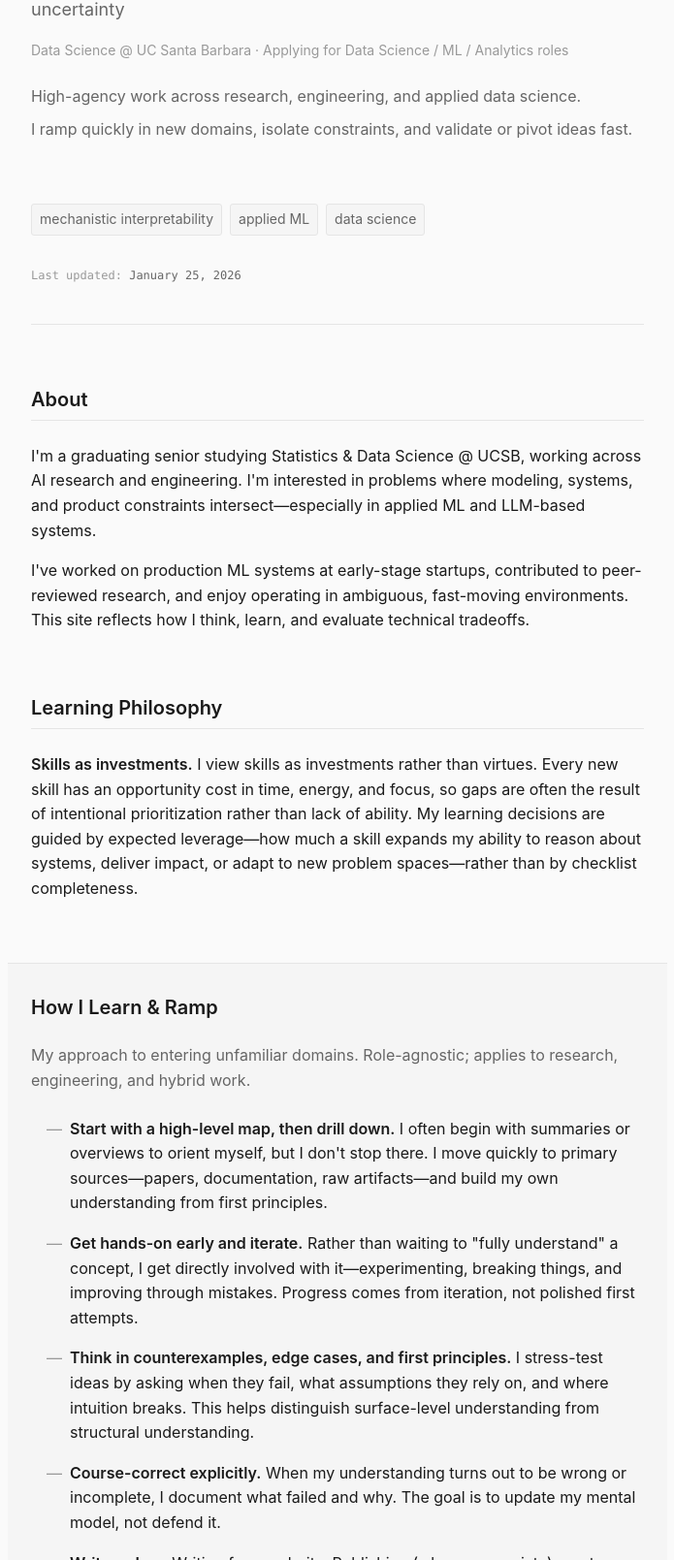
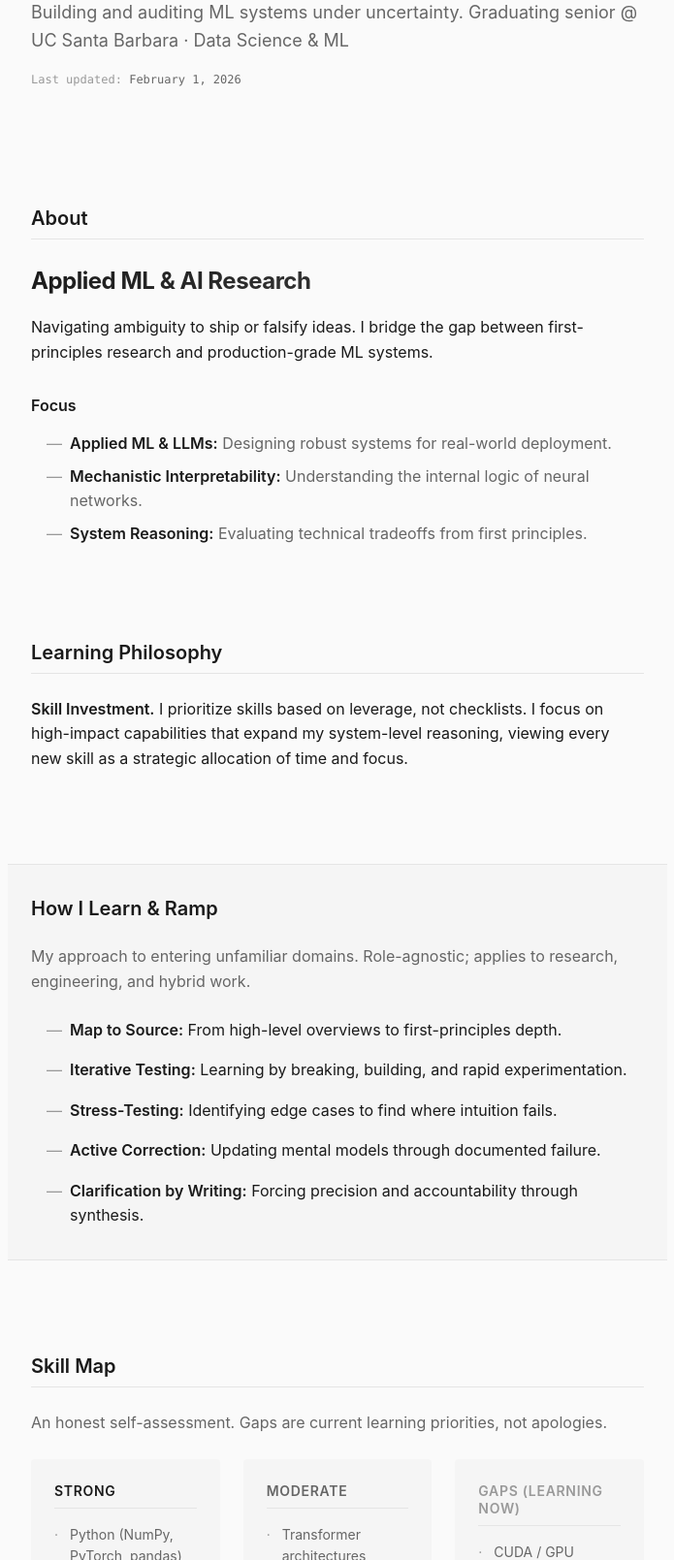
Before and after one commit to cubeerea/hank_website, a plain HTML site: page index.html in a window 1280 px wide. Shown: the part 176-1785 px from the top of the page at 97% size, without its empty margins (292-987 px from the left). Drawn offline with Linux system fonts and the light colour scheme.

Commit message:
modified and shortened the whole page, added dates to selected work, last updated date bug fixed

```diff
--- a/css/style.css
+++ b/css/style.css
@@ -36,7 +36,8 @@
     --space-lg: 1.5rem;
     --space-xl: 2rem;
     --space-2xl: 3rem;
-    --space-3xl: 4rem;
+    --space-3xl: 5rem;
+    --space-4xl: 6rem;
 
     /* Layout */
     --max-width: 680px;
@@ -135,7 +136,7 @@ ul {
 
 /* Sections */
 .section {
-    margin-bottom: var(--space-3xl);
+    margin-bottom: var(--space-4xl);
 }
 
 .section__title {
@@ -149,12 +150,55 @@ ul {
     margin-bottom: var(--space-lg);
 }
 
+/* About Section Tagline */
+.about__tagline {
+    font-size: var(--text-2xl);
+    font-weight: 700;
+    color: var(--color-text);
+    margin-bottom: var(--space-md);
+    letter-spacing: -0.02em;
+    background: linear-gradient(135deg, #1a1a1a 0%, #4a4a4a 100%);
+    -webkit-background-clip: text;
+    -webkit-text-fill-color: transparent;
+    background-clip: text;
+}
+
+/* About Section Focus */
+.about__focus-title {
+    font-size: var(--text-base);
+    font-weight: 600;
+    margin-top: var(--space-xl);
+    margin-bottom: var(--space-md);
+}
+
+.about__focus-list {
+    padding-left: var(--space-md);
+}
+
+.about__focus-list li {
+    position: relative;
+    padding-left: var(--space-lg);
+    margin-bottom: var(--space-sm);
+    color: var(--color-text-secondary);
+}
+
+.about__focus-list li::before {
+    content: '—';
+    position: absolute;
+    left: 0;
+    color: var(--color-text-tertiary);
+}
+
+.about__focus-list li strong {
+    color: var(--color-text);
+}
+
 /* Hero Section */
 .section--hero {
-    padding-top: var(--space-3xl);
-    padding-bottom: var(--space-xl);
-    border-bottom: 1px solid var(--color-border);
-    margin-bottom: var(--space-3xl);
+    padding-top: var(--space-4xl);
+    padding-bottom: var(--space-3xl);
+    border-bottom: none;
+    margin-bottom: var(--space-xl);
 }
 
 .hero__title {
--- a/index.html
+++ b/index.html
@@ -5,7 +5,10 @@
     <meta charset="UTF-8">
     <meta name="viewport" content="width=device-width, initial-scale=1.0">
     <meta name="description"
-        content="[Your Name] — Early-career AI practitioner. Learning velocity, applied reasoning, research-adjacent work.">
+        content="Hank Sha — Early-career AI practitioner. Learning velocity, applied reasoning, research-adjacent work.">
+    <meta property="og:title" content="Hank Sha | AI Practitioner & Researcher">
+    <meta property="og:description"
+        content="Building and auditing ML systems under uncertainty. Explore my work in applied ML and AI research.">
     <title>Hank Sha</title>
     <link rel="stylesheet" href="css/style.css">
 </head>
@@ -15,48 +18,36 @@
         <!-- Landing / Orientation Section -->
         <header class="section section--hero">
             <h1 class="hero__title">Hank Sha</h1>
-            <p class="hero__subtitle">Early-career AI practitioner building and auditing ML systems under uncertainty
-            </p>
-
-            <p class="hero__context">Data Science @ UC Santa Barbara · Applying for Data Science / ML / Analytics roles
-            </p>
-
-            <div class="hero__description">
-                <p>High-agency work across research, engineering, and applied data science.</p>
-                <p>I ramp quickly in new domains, isolate constraints, and validate or pivot ideas fast.</p>
-            </div>
-
-            <div class="hero__interests">
-                <span class="interest-tag">mechanistic interpretability</span>
-                <span class="interest-tag">applied ML</span>
-                <span class="interest-tag">data science</span>
-            </div>
+            <p class="hero__subtitle">Building and auditing ML systems under uncertainty. Graduating senior @ UC Santa
+                Barbara · Data Science & ML</p>
 
             <div class="hero__meta">
-                <p class="hero__timestamp">Last updated: <time datetime="2026-01-25">January 25, 2026</time></p>
+                <p class="hero__timestamp">Last updated: <time datetime="2026-02-01">${datetime}</time></p>
             </div>
         </header>
 
         <!-- About Section -->
         <section class="section" id="about">
             <h2 class="section__title">About</h2>
-            <p>I'm a graduating senior studying Statistics & Data Science @ UCSB, working across AI research and
-                engineering. I'm
-                interested in problems where modeling, systems, and product constraints intersect—especially in applied
-                ML and LLM-based systems.</p>
-            <p>I've worked on production ML systems at early-stage startups, contributed to peer-reviewed research, and
-                enjoy operating in ambiguous, fast-moving environments. This site reflects how I think, learn, and
-                evaluate technical tradeoffs.</p>
+            <p class="about__tagline">Applied ML & AI Research</p>
+            <p>Navigating ambiguity to ship or falsify ideas. I bridge the gap between first-principles research and
+                production-grade ML systems.</p>
+
+            <h3 class="about__focus-title">Focus</h3>
+            <ul class="about__focus-list">
+                <li><strong>Applied ML & LLMs:</strong> Designing robust systems for real-world deployment.</li>
+                <li><strong>Mechanistic Interpretability:</strong> Understanding the internal logic of neural networks.
+                </li>
+                <li><strong>System Reasoning:</strong> Evaluating technical tradeoffs from first principles.</li>
+            </ul>
         </section>
 
         <!-- Learning Philosophy Section -->
         <section class="section" id="philosophy">
             <h2 class="section__title">Learning Philosophy</h2>
-            <p><strong>Skills as investments.</strong> I view skills as investments rather than virtues. Every new skill
-                has an opportunity cost in time, energy, and focus, so gaps are often the result of intentional
-                prioritization rather than lack of ability. My learning decisions are guided by expected leverage—how
-                much a skill expands my ability to reason about systems, deliver impact, or adapt to new problem
-                spaces—rather than by checklist completeness.</p>
+            <p><strong>Skill Investment.</strong> I prioritize skills based on leverage, not checklists. I focus on
+                high-impact capabilities that expand my system-level reasoning, viewing every new skill as a strategic
+                allocation of time and focus.</p>
         </section>
 
         <!-- How I Learn & Ramp (Primary Section) -->
@@ -67,27 +58,19 @@
 
             <ul class="ramp-list">
                 <li>
-                    <strong>Start with a high-level map, then drill down.</strong> I often begin with summaries or
-                    overviews to orient myself, but I don't stop there. I move quickly to primary sources—papers,
-                    documentation, raw artifacts—and build my own understanding from first principles.
+                    <strong>Map to Source:</strong> From high-level overviews to first-principles depth.
                 </li>
                 <li>
-                    <strong>Get hands-on early and iterate.</strong> Rather than waiting to "fully understand" a
-                    concept, I get directly involved with it—experimenting, breaking things, and improving through
-                    mistakes. Progress comes from iteration, not polished first attempts.
+                    <strong>Iterative Testing:</strong> Learning by breaking, building, and rapid experimentation.
                 </li>
                 <li>
-                    <strong>Think in counterexamples, edge cases, and first principles.</strong> I stress-test ideas by
-                    asking when they fail, what assumptions they rely on, and where intuition breaks. This helps
-                    distinguish surface-level understanding from structural understanding.
+                    <strong>Stress-Testing:</strong> Identifying edge cases to find where intuition fails.
                 </li>
                 <li>
-                    <strong>Course-correct explicitly.</strong> When my understanding turns out to be wrong or
-                    incomplete, I document what failed and why. The goal is to update my mental model, not defend it.
+                    <strong>Active Correction:</strong> Updating mental models through documented failure.
                 </li>
                 <li>
-                    <strong>Write as I go.</strong> Writing forces clarity. Publishing (when appropriate) creates
-                    accountability and invites correction, which accelerates learning.
+                    <strong>Clarification by Writing:</strong> Forcing precision and accountability through synthesis.
                 </li>
             </ul>
         </section>
@@ -140,8 +123,6 @@
             <div class="writing-intro">
                 <p>I write to clarify my own thinking. Publishing creates accountability and invites correction from
                     people who know more than I do.</p>
-                <p>This is intellectual exploration, not expertise. My understanding evolves; older posts may reflect
-                    superseded views.</p>
             </div>
 
             <div class="writing-links">
@@ -173,84 +154,12 @@
                 constraints) → Action (what I learned, evaluated, built) → Lessons (judgment, tradeoffs, generalizable
                 insights).</p>
 
-            <!-- Biotech / Clinical Trials -->
-            <article class="experience-card" data-expanded="false">
-                <button class="experience-card__header" aria-expanded="false">
-                    <div class="experience-card__summary">
-                        <h3 class="experience-card__title">Clinical Data Science Internship</h3>
-                        <span class="experience-card__meta">Pre-IPO Biotech · Phase II MDD Trial</span>
-                    </div>
-                    <span class="experience-card__toggle" aria-hidden="true">+</span>
-                </button>
-                <div class="experience-card__content">
-                    <div class="experience-card__tldr">
-                        <div class="experience-card__tldr-item">
-                            <span class="experience-card__tldr-label">The Gist:</span>
-                            <span class="experience-card__tldr-value">Applied ML to Phase II clinical trial data for MDD
-                                (Major Depressive Disorder). Conducted deep exploratory data analysis to find signals in
-                                high-noise environments.</span>
-                        </div>
-                        <div class="experience-card__tldr-item">
-                            <span class="experience-card__tldr-label">Key Win:</span>
-                            <span class="experience-card__tldr-value">Provided a high-integrity technical audit that
-                                correctly identified ML as not suitable for the dataset, preventing action on unreliable
-                                signals.</span>
-                        </div>
-                        <div class="experience-card__tldr-item">
-                            <span class="experience-card__tldr-label">Tech:</span>
-                            <span class="experience-card__tldr-value">XGBoost, Statistical Modeling, EDA,
-                                Biostatistics.</span>
-                        </div>
-                    </div>
-                    <hr class="experience-card__tldr-divider">
-                    <div class="experience-card__section">
-                        <h4>Context</h4>
-                        <p>Analyzed Phase II clinical trial data for an MDD drug at a pre-IPO biotech company.
-                            Objective: use ML and statistical methods to identify potential gaps, latent signals, or
-                            patterns not captured by traditional analyses. I had no prior experience in clinical trials
-                            or biostatistics.</p>
-                        <p>Constraints: small trial size, limited data points, high noise, and significant placebo
-                            effects—conditions that are common in psychiatric trials and fundamentally limit what ML can
-                            detect.</p>
-                    </div>
-                    <div class="experience-card__section">
-                        <h4>Action</h4>
-                        <p><strong>Domain ramp-up:</strong> Navigated extensive clinical trial documentation, unfamiliar
-                            terminology, trial protocols, and outcome measures. Synthesized enough context to work
-                            effectively within weeks.</p>
-                        <p><strong>Exploratory analysis:</strong> Conducted deep EDA—placebo response patterns, subgroup
-                            analyses, outcome distribution shifts. Compared findings against traditional statistical
-                            outputs to evaluate where additional methods might add signal versus noise.</p>
-                        <p><strong>ML experimentation:</strong> Trained multiple classification models to explore
-                            whether ML could surface patterns missed by standard analyses. XGBoost performed best among
-                            the models tested. However, accuracy and precision were unstable across folds; performance
-                            was insufficient for any production or decision-support use. Made a deliberate judgment that
-                            these results should not be over-interpreted or presented as actionable.</p>
-                    </div>
-                    <div class="experience-card__section">
-                        <h4>Lessons</h4>
-                        <ul>
-                            <li>Knowing when ML doesn't apply is part of the job. Small, noisy clinical datasets often
-                                lack the statistical power for ML to add value. Recognizing this early prevents wasted
-                                effort and misleading conclusions.</li>
-                            <li>EDA and domain understanding matter more than model complexity. The most useful insights
-                                came from careful exploratory analysis, not from algorithmic sophistication.</li>
-                            <li>Negative results are still results. Concluding that ML was not appropriate for this
-                                dataset was the correct scientific judgment—not a failure.</li>
-                            <li>Unfamiliar domains become navigable quickly with focused reading. Clinical trial
-                                structure, terminology, and conventions are learnable; the key is knowing what to
-                                prioritize.</li>
-                        </ul>
-                    </div>
-                </div>
-            </article>
-
             <!-- Research Role -->
             <article class="experience-card" data-expanded="false">
                 <button class="experience-card__header" aria-expanded="false">
                     <div class="experience-card__summary">
                         <h3 class="experience-card__title">Research Assistant</h3>
-                        <span class="experience-card__meta">2025-Present · Yuzhou Chen's Lab · LLMs, Graph
+                        <span class="experience-card__meta">Jun 2025 – Present · Yuzhou Chen's Lab · LLMs, Graph
                             Unlearning</span>
                     </div>
                     <span class="experience-card__toggle" aria-hidden="true">+</span>
@@ -269,8 +178,8 @@
                                 optimizing CUDA configurations and quantization settings.</span>
                         </div>
                         <div class="experience-card__tldr-item">
-                            <span class="experience-card__tldr-label">Tech:</span>
-                            <span class="experience-card__tldr-value">PyTorch, Hugging Face, CUDA, vLLM, Graph Neural
+                            <span class="experience-card__tldr-label">Skills:</span>
+                            <span class="experience-card__tldr-value">PyTorch, Hugging Face, CUDA, Graph Neural
                                 Networks.</span>
                         </div>
                     </div>
@@ -322,7 +231,7 @@
                 <button class="experience-card__header" aria-expanded="false">
                     <div class="experience-card__summary">
                         <h3 class="experience-card__title">Venture Scout</h3>
-                        <span class="experience-card__meta">2025–Present · Bouken Capital</span>
+                        <span class="experience-card__meta">Oct 2025 – Present · Bouken Capital</span>
                     </div>
                     <span class="experience-card__toggle" aria-hidden="true">+</span>
                 </button>
@@ -339,7 +248,7 @@
                                 skills, bridging deep-tech capabilities with market viability.</span>
                         </div>
                         <div class="experience-card__tldr-item">
-                            <span class="experience-card__tldr-label">Focus:</span>
+                            <span class="experience-card__tldr-label">Skills:</span>
                             <span class="experience-card__tldr-value">Startup Evaluation, Market Research, Professional
                                 Outreach.</span>
                         </div>
@@ -382,12 +291,85 @@
                 </div>
             </article>
 
+            <!-- Biotech / Clinical Trials -->
+            <article class="experience-card" data-expanded="false">
+                <button class="experience-card__header" aria-expanded="false">
+                    <div class="experience-card__summary">
+                        <h3 class="experience-card__title">Clinical Data Science Internship</h3>
+                        <span class="experience-card__meta">Aug 2025 – Dec 2025 · Pre-IPO Biotech · Phase II MDD
+                            Trial</span>
+                    </div>
+                    <span class="experience-card__toggle" aria-hidden="true">+</span>
+                </button>
+                <div class="experience-card__content">
+                    <div class="experience-card__tldr">
+                        <div class="experience-card__tldr-item">
+                            <span class="experience-card__tldr-label">The Gist:</span>
+                            <span class="experience-card__tldr-value">Applied ML to Phase II clinical trial data for MDD
+                                (Major Depressive Disorder). Conducted deep exploratory data analysis to find signals in
+                                high-noise environments.</span>
+                        </div>
+                        <div class="experience-card__tldr-item">
+                            <span class="experience-card__tldr-label">Key Win:</span>
+                            <span class="experience-card__tldr-value">Provided a high-integrity technical audit that
+                                correctly identified ML as not suitable for the dataset, preventing action on unreliable
+                                signals.</span>
+                        </div>
+                        <div class="experience-card__tldr-item">
+                            <span class="experience-card__tldr-label">Skills:</span>
+                            <span class="experience-card__tldr-value">XGBoost, Statistical Modeling, EDA,
+                                Biostatistics.</span>
+                        </div>
+                    </div>
+                    <hr class="experience-card__tldr-divider">
+                    <div class="experience-card__section">
+                        <h4>Context</h4>
+                        <p>Analyzed Phase II clinical trial data for an MDD drug at a pre-IPO biotech company.
+                            Objective: use ML and statistical methods to identify potential gaps, latent signals, or
+                            patterns not captured by traditional analyses. I had no prior experience in clinical trials
+                            or biostatistics.</p>
+                        <p>Constraints: small trial size, limited data points, high noise, and significant placebo
+                            effects—conditions that are common in psychiatric trials and fundamentally limit what ML can
+                            detect.</p>
+                    </div>
+                    <div class="experience-card__section">
+                        <h4>Action</h4>
+                        <p><strong>Domain ramp-up:</strong> Navigated extensive clinical trial documentation, unfamiliar
+                            terminology, trial protocols, and outcome measures. Synthesized enough context to work
+                            effectively within weeks.</p>
+                        <p><strong>Exploratory analysis:</strong> Conducted deep EDA—placebo response patterns, subgroup
+                            analyses, outcome distribution shifts. Compared findings against traditional statistical
+                            outputs to evaluate where additional methods might add signal versus noise.</p>
+                        <p><strong>ML experimentation:</strong> Trained multiple classification models to explore
+                            whether ML could surface patterns missed by standard analyses. XGBoost performed best among
+                            the models tested. However, accuracy and precision were unstable across folds; performance
+                            was insufficient for any production or decision-support use. Made a deliberate judgment that
+                            these results should not be over-interpreted or presented as actionable.</p>
+                    </div>
+                    <div class="experience-card__section">
+                        <h4>Lessons</h4>
+                        <ul>
+                            <li>Knowing when ML doesn't apply is part of the job. Small, noisy clinical datasets often
+                                lack the statistical power for ML to add value. Recognizing this early prevents wasted
+                                effort and misleading conclusions.</li>
+                            <li>EDA and domain understanding matter more than model complexity. The most useful insights
+                                came from careful exploratory analysis, not from algorithmic sophistication.</li>
+                            <li>Negative results are still results. Concluding that ML was not appropriate for this
+                                dataset was the correct scientific judgment—not a failure.</li>
+                            <li>Unfamiliar domains become navigable quickly with focused reading. Clinical trial
+                                structure, terminology, and conventions are learnable; the key is knowing what to
+                                prioritize.</li>
+                        </ul>
+                    </div>
+                </div>
+            </article>
+
             <!-- GitRoll Internship -->
             <article class="experience-card" data-expanded="false">
                 <button class="experience-card__header" aria-expanded="false">
                     <div class="experience-card__summary">
                         <h3 class="experience-card__title">AI/ML Engineer Intern</h3>
-                        <span class="experience-card__meta">2024-2025 · GitRoll (HR-Tech, Pre-Seed)</span>
+                        <span class="experience-card__meta">Sep 2024 – Apr 2025 · GitRoll (HR-Tech, Pre-Seed)</span>
                     </div>
                     <span class="experience-card__toggle" aria-hidden="true">+</span>
                 </button>
@@ -405,7 +387,7 @@
                                 performance by 20% through iterative benchmarking of GPT, Gemini, and Claude.</span>
                         </div>
                         <div class="experience-card__tldr-item">
-                            <span class="experience-card__tldr-label">Tech:</span>
+                            <span class="experience-card__tldr-label">Skills:</span>
                             <span class="experience-card__tldr-value">Python, LLMs, NLP, ast-grep, Supervised
                                 Learning.</span>
                         </div>
--- a/js/main.js
+++ b/js/main.js
@@ -7,7 +7,7 @@
     'use strict';
 
     // Central source for 'Last updated' timestamp
-    const datetime = 'January 25, 2026';
+    const datetime = 'February 1, 2026';
 
     /**
      * Automatically replaces placeholders like ${datetime} in the DOM.
@@ -24,7 +24,7 @@
         // Also update machine-readable datetime if it exists
         const timeEl = document.querySelector('.hero__timestamp time');
         if (timeEl) {
-            timeEl.setAttribute('datetime', '2026-01-25');
+            timeEl.setAttribute('datetime', '2026-02-01');
         }
     }
 
```
